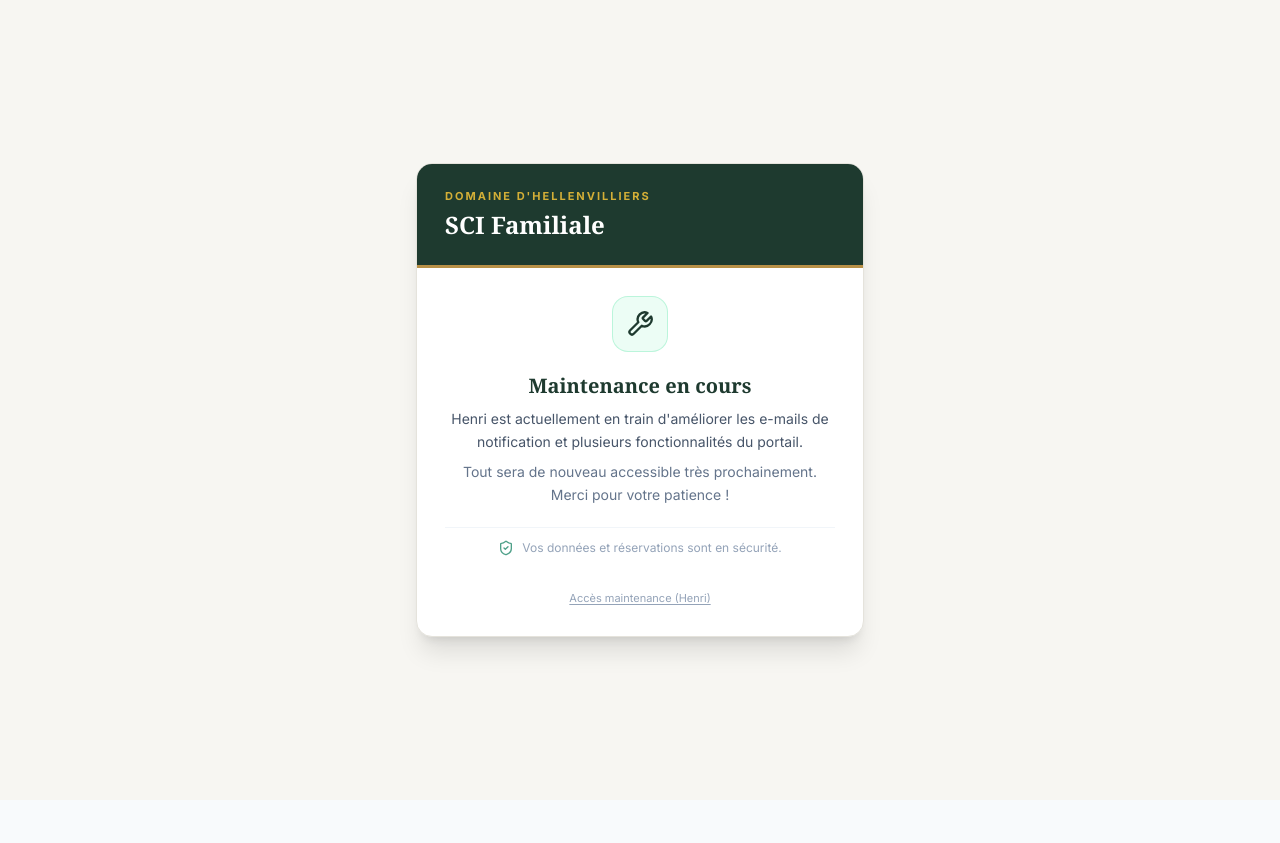
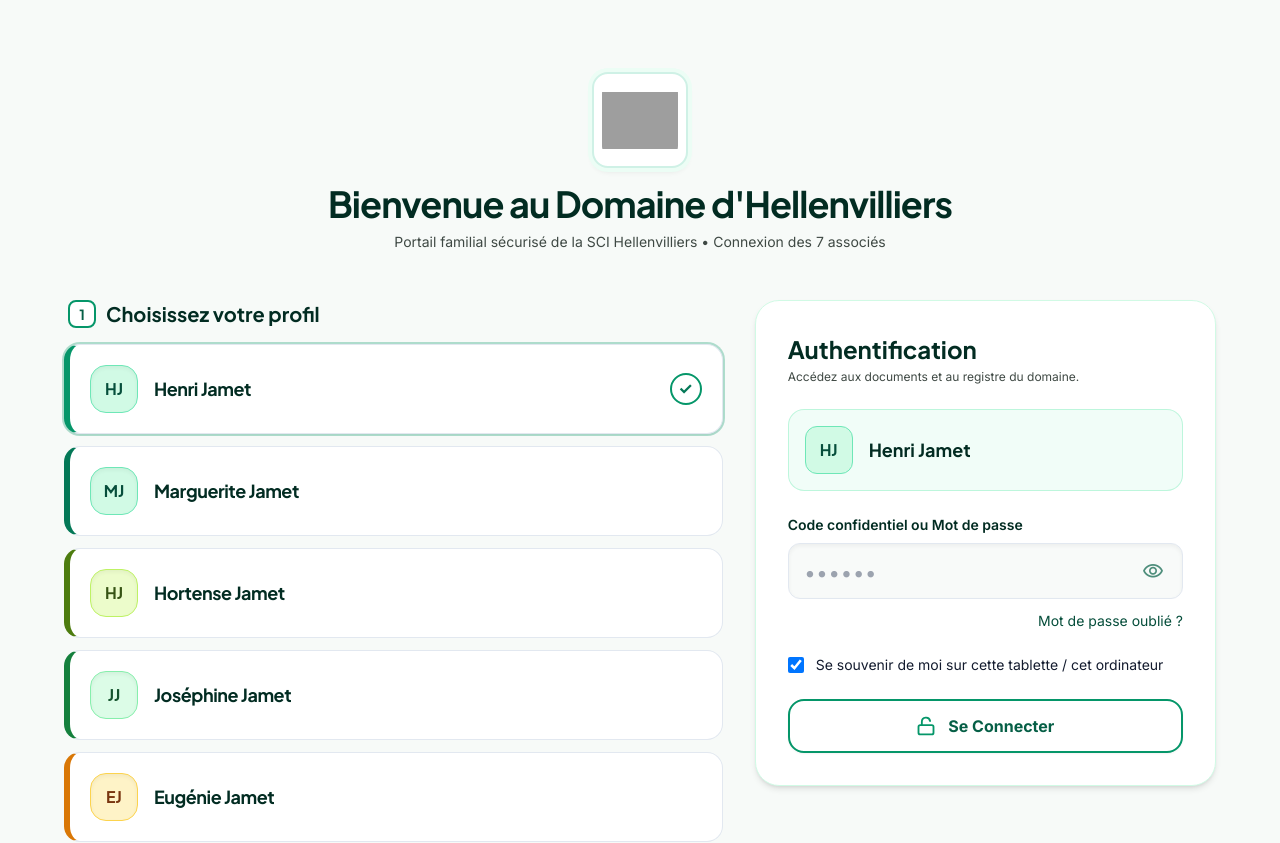
Before and after one commit to hjamet/sci-family-app, a React (Vite) app in the folder frontend/: page /login in a window 1280 px wide. Shown: the top 843 px of the page. Before the commit the page ends 800 px from the top, so only its background shows below. Built offline with nearby package versions, Linux system fonts and the light colour scheme; grey boxes are pictures that could not be loaded.

Commit message:
chore(maintenance): sortir le site de maintenance et reactiver les notifications famille

```diff
--- a/frontend/src/App.jsx
+++ b/frontend/src/App.jsx
@@ -23,8 +23,8 @@ import { fetchProperties, fetchProjects, fetchTaskById, castProjectVote, getCach
 import GlobalErrorAlert from './components/GlobalErrorAlert';
 import MaintenanceScreen from './components/MaintenanceScreen';
 
-// Mode maintenance temporaire (remettre à false une fois les tests e-mails & améliorations terminés)
-const MAINTENANCE_MODE = true;
+// Mode maintenance temporaire (remettre à true uniquement pour masquer le site à la famille pendant des travaux)
+const MAINTENANCE_MODE = false;
 const MAINTENANCE_BYPASS_KEY = 'sci_maintenance_bypass';
 
 export default function App() {
```
Also changed, not shown: 1 other file (tests, documents, lock files or other folders).
